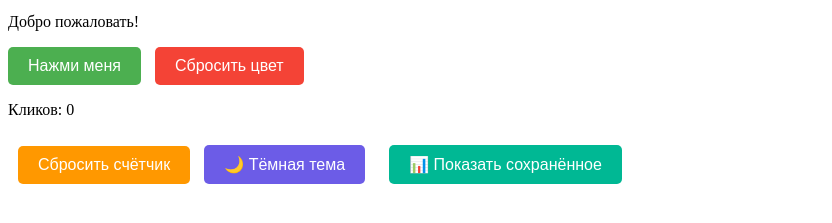
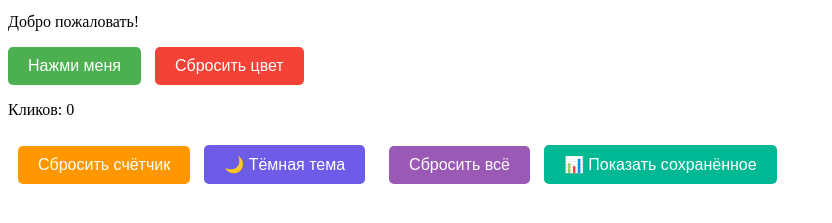
Before and after one commit to moxito-creator/my-site, a plain HTML site: page index.html in a window 1280 px wide. Shown: the part 101-324 px from the top of the page, without its empty margins (0-832 px from the left). Drawn offline with Linux system fonts and the light colour scheme.

Commit message:
Правильный index.html

```diff
--- a/index.html
+++ b/index.html
@@ -29,6 +29,10 @@
     <!-- Переключение темы -->
 <button id="themeToggleBtn">🌙 Тёмная тема</button>
 
+<!-- Кнопка сброса ВСЕГО -->
+<button id="resetAll">Сбросить всё</button>
+
+
 <!-- Показать сохранённые данные -->
 <button id="showStorageBtn">📊 Показать сохранённое</button>
 
```
